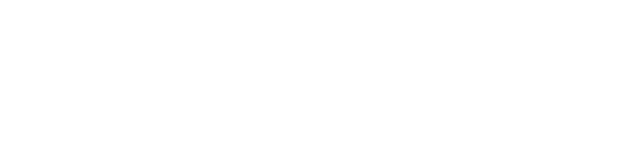
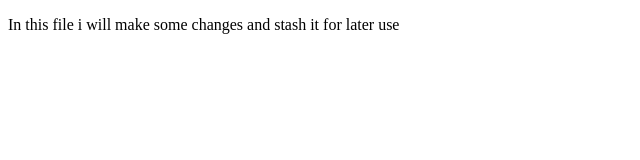
Before and after one commit to annegryomholt/NoroffModuleAssignment, a plain HTML site: page gallery.html in a window 1280 px wide. Shown: the whole page, without its empty margins (0-640 px from the left). Drawn offline with Linux system fonts and the light colour scheme.

Commit message:
Update gallery.html
try to stash

```diff
--- a/gallery.html
+++ b/gallery.html
@@ -6,5 +6,6 @@
 </head>
 
 <body>
+  <p> In this file i will make some changes and stash it for later use</p>
 </body>
 </html>
```
